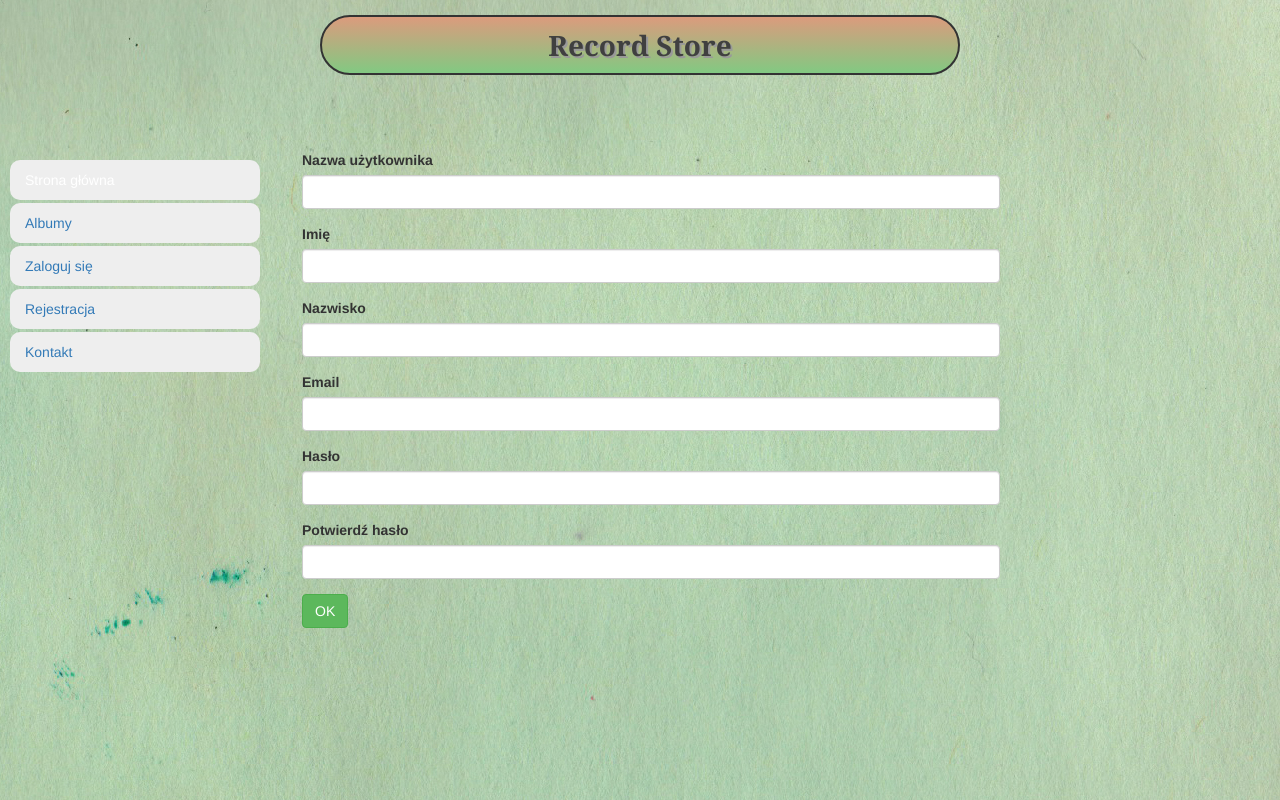
After one commit to tjur/record-store-2, a Django app: page /register/ in a window 1280 px wide. The commit adds this page. Run offline with Django 3.2, Linux system fonts and the light colour scheme; some libraries are stand-ins or nearby versions.

Commit message:
Added login, logout, register and contact functionality

```diff
--- a/shop/static/css/custom.css
+++ b/shop/static/css/custom.css
@@ -33,19 +33,29 @@ body {
   font-family: italic, Georgia, serif;
 }
 
+.welcome-user {
+  margin-bottom: 20px;
+  margin-left: 5px;
+  height: 30px;
+}
+
+.welcome-user {
+  font-size: 15px;
+}
+
 .menu-container {
   float: left;
-  margin-top: 3px;
+  margin-top: -40px;
   width: 250px;
 }
 
-.nav li a:link, .nav a:visited {
+.nav li a:link, .nav a:visited, .nav li a:focus {
   background-color: #EEE;
   margin-bottom: 3px;
-  border-radius: 5px;
+  border-radius: 10px;
 }
 
-.nav li a:focus, .nav li a:hover {
+.nav li a:hover {
   background-color: #71c171;
 }
 
@@ -54,7 +64,6 @@ body {
 }
 
 .data-container {
-  border-color: blue;
   border-radius: 5px;
   margin-left: 292px;
   margin-right: 270px;
@@ -65,3 +74,31 @@ body {
   font-weight: bold;
   margin-bottom: 40px;
 }
+
+.album-covers img {
+  margin-left: auto;
+  margin-right: auto;
+  display: block;
+}
+
+.bold {
+  font-weight: bold;
+}
+
+.login-error {
+  margin-top: 20px;
+}
+
+.login-error li {
+  font-weight: bold;
+  color: #e60000;
+}
+
+.register-errors {
+  margin-top: 20px;
+}
+
+.register-errors ul li {
+  font-weight: bold;
+  color: #e60000;
+}
--- a/shop/templates/base.html
+++ b/shop/templates/base.html
@@ -15,11 +15,24 @@
 
     <div class="main-container">
       <div class="menu-container">
+        <div class="welcome-user">
+          {% if user.is_authenticated %}
+              <span>Witaj, <span class="bold">{{ user.username }}</span></span>
+          {% endif %}
+        </div>
+
         <ul class="nav nav-pills nav-stacked">
-          <li class="active"><a href="#">Strona główna</a></li>
+          <li class="active"><a href="/">Strona główna</a></li>
           <li><a href="#">Albumy</a></li>
-          <li><a href="#">Menu 2</a></li>
-          <li><a href="#">Kontakt</a></li>
+          {% if user.is_authenticated %}
+              <li><a href="#">Moje konto</a></li>
+              <li><a href="#">Koszyk</a></li>
+              <li><a href="/logout">Wyloguj</a></li>
+          {% else %}
+              <li><a href="/login">Zaloguj się</a></li>
+              <li><a href="/register">Rejestracja</a></li>
+          {% endif %}
+          <li><a href="/contact">Kontakt</a></li>
         </ul>
       </div>
 
--- a/shop/templates/index.html
+++ b/shop/templates/index.html
@@ -2,5 +2,7 @@
 
 {% block content %}
     <h2 class=welcome>Witaj na naszej stronie!</h2>
-    <img src="static/images/album_covers.png" alt="Album Covers" height="375" width="600">
+    <div class="album-covers">
+      <img src="static/images/album_covers.png" alt="Album Covers" height="375" width="600">
+    </div>
 {% endblock content %}
--- /dev/null
+++ b/shop/templates/register.html
@@ -0,0 +1,42 @@
+{% extends "base.html" %}
+
+{% block content %}
+    <form method="post">
+      {% csrf_token %}
+      <div class="form-group">
+        <label for="username">Nazwa użytkownika</label>
+        <input type="text" class="form-control" id="username" name="username">
+      </div>
+      <div class="form-group">
+        <label for="first_name">Imię</label>
+        <input type="text" class="form-control" id="first_name" name="first_name">
+      </div>
+      <div class="form-group">
+        <label for="last_name">Nazwisko</label>
+        <input type="text" class="form-control" id="last_name" name="last_name">
+      </div>
+      <div class="form-group">
+        <label for="email">Email</label>
+        <input type="email" class="form-control" id="email" name="email">
+      </div>
+      <div class="form-group">
+        <label for="password">Hasło</label>
+        <input type="password" class="form-control" id="password" name="password">
+      </div>
+      <div class="form-group">
+        <label for="password_confirm">Potwierdź hasło</label>
+        <input type="password" class="form-control" id="password_confirm" name="password_confirm">
+      </div>
+      <button type="submit" class="btn btn-success">OK</button>
+    </form>
+
+    <div class="register-errors">
+      {% if errors %}
+          <ul>
+          {% for error in errors %}
+              <li>{{ error }}</li>
+          {% endfor %}
+          </ul>
+      {% endif %}
+    </div>
+{% endblock content %}
--- a/shop/urls.py
+++ b/shop/urls.py
@@ -4,4 +4,8 @@ from . import views
 
 urlpatterns = [
     url(r'^$', views.index, name='index'),
+    url(r'^login/$', views.login, name='login'),
+    url(r'^logout/$', views.logout, name='logout'),
+    url(r'^contact/$', views.contact, name='contact'),
+    url(r'^register/$', views.register, name='register'),
 ]
--- a/shop/views.py
+++ b/shop/views.py
@@ -1,7 +1,81 @@
-from django.shortcuts import render, render_to_response
+# -*- coding: utf-8 -*-
+from django.shortcuts import render, render_to_response, redirect
 from django.http import HttpResponse
+from django.contrib.auth import authenticate
+from django.contrib.auth import login as login_user
+from django.contrib.auth import logout as logout_user
+from django.contrib.auth.models import User
 
 # Create your views here.
 
 def index(request):
-    return render_to_response("index.html")
+    return render(request, "index.html")
+
+def login(request):
+    if request.method == "POST":
+        username = request.POST.get('username')
+        password = request.POST.get('password')
+        print username
+        user = authenticate(username=username, password=password)
+        if user is not None:
+            if user.is_active:
+                login_user(request, user)
+                return redirect(index)
+            else:
+                return render(request, "login.html", context={"error": "Konto jest nieaktywne"})
+        else:
+            return render(request, "login.html", context={"error": "Niepoprawne dane"})
+    else:
+        return render(request, "login.html")
+
+def logout(request):
+    logout_user(request)
+    return redirect(index)
+
+def register(request):
+    if request.method == "POST":
+        username = request.POST.get('username')
+        first_name = request.POST.get('first_name')
+        last_name = request.POST.get('last_name')
+        email = request.POST.get('email')
+        password = request.POST.get('password')
+        password_confirm = request.POST.get('password_confirm')
+
+        errors = []
+        if not username:
+            errors.append("Nie podano nazwy użytkownika")
+        elif User.objects.filter(username=username).exists():
+            errors.append("Podana nazwa użytkownika jest zajęta")
+
+        if not first_name:
+            errors.append("Nie podano imienia")
+        if not last_name:
+            errors.append("Nie podano nazwiska")
+
+        if not email:
+            errors.append("Nie podano adresu email")
+        elif User.objects.filter(email=email).exists():
+            errors.append("Istnieje już użytkownik o podanym adresie email")
+
+        if not password:
+            errors.append("Nie podano hasła")
+        elif len(password) < 5:
+            errors.append("Za krótkie hasło")
+        elif not password_confirm:
+            errors.append("Nie podano potwierdzenia hasła")
+        elif password != password_confirm:
+            errors.append("Podane hasła nie zgadzają się")
+
+        if errors:
+            return render(request, "register.html", context={"errors": errors})
+        else:
+            user = User.objects.create_user(username=username, first_name=first_name, last_name=last_name, email=email, password=password)
+            user.save()
+            user = authenticate(username=username, password=password)
+            login_user(request, user)
+            return redirect(index)
+    else:
+        return render(request, "register.html")
+
+def contact(request):
+    return render(request, "contact.html")
```
Also changed, not shown: shop/templates/contact.html (added, +8 -0 lines), shop/templates/login.html (added, +24 -0 lines), db.sqlite3, shop/models.py (line endings or trailing spaces), 3 other files.
